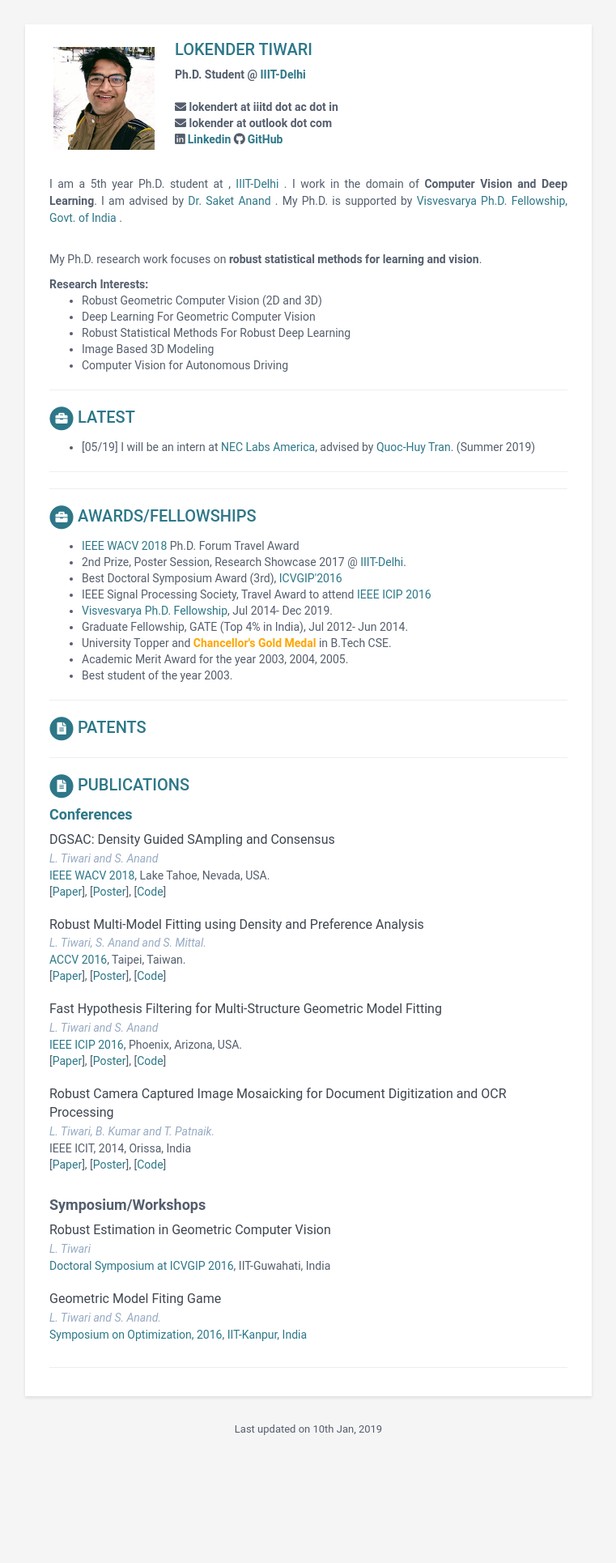
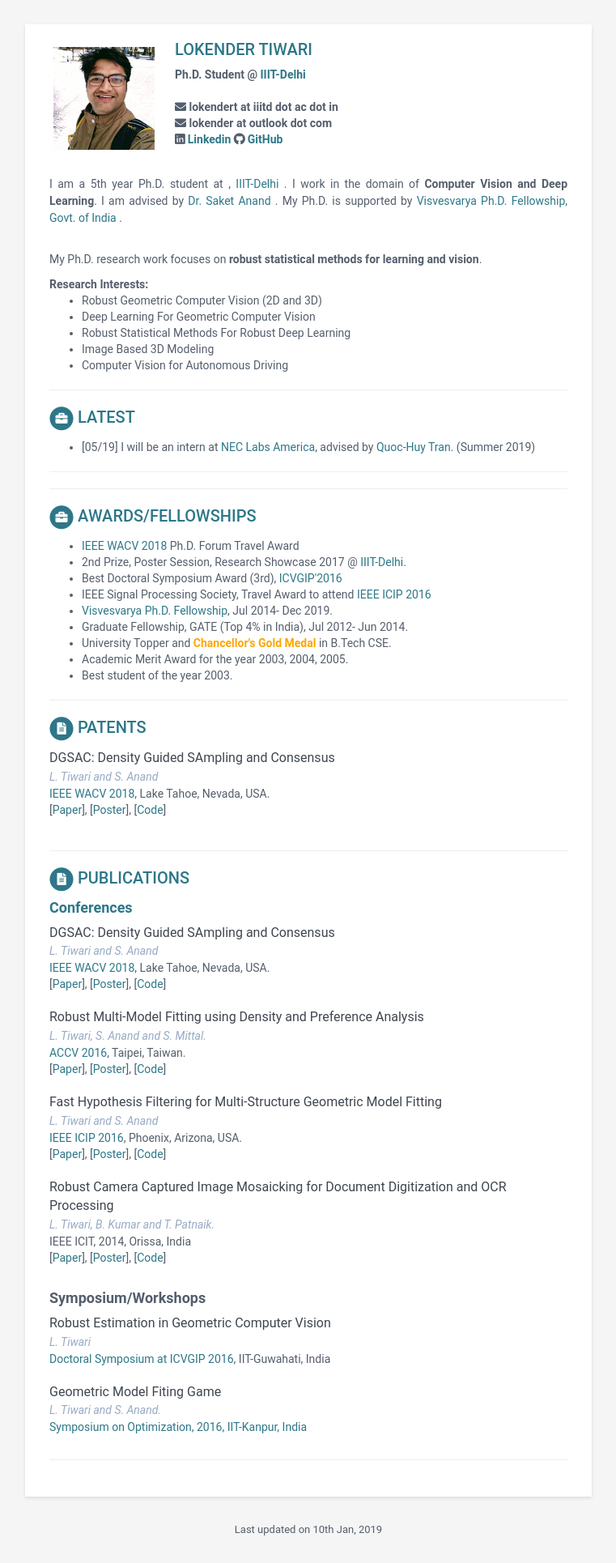
Before and after one commit to lokender/lokender.github.io, a Jekyll site: the page built from index.html, in a window 1280 px wide. Shown: the whole page at 81% size, without its empty margins (259-1020 px from the left). Built offline with Jekyll 4.4.1, drawn with Linux system fonts in a browser that asks for light colours; before the commit the page ends 1805 px from its top, so only the background shows below that.

Commit message:
Update aboutme.html
patent added

```diff
--- a/_includes/aboutme.html
+++ b/_includes/aboutme.html
@@ -55,7 +55,11 @@
     </span>
     Patents
   </h2>
-
+  <div class="item">
+    <div class="publication-title">DGSAC: Density Guided SAmpling and Consensus</div>
+    <div class="publication-authors">L. Tiwari and S. Anand</div>
+    <div class="publication-conference"><a href="http://wacv18.uccs.us/">IEEE WACV 2018</a>, Lake Tahoe, Nevada, USA.</div>
+    [<a href="">Paper</a>], [<a href="">Poster</a>], [<a href="">Code</a>] </br></br>
 <hr>
   <h2 class="section-title">
     <span class="fa-stack fa-xs">
```
